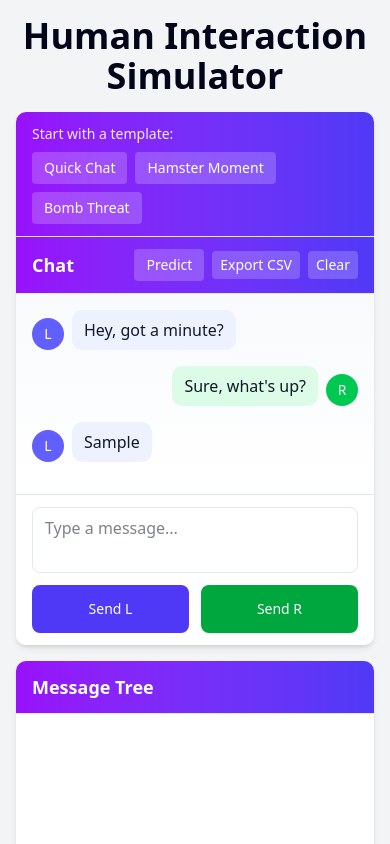
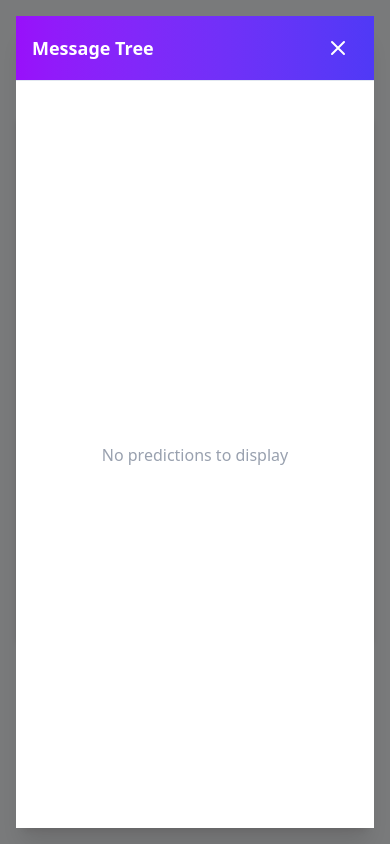
Before and after one commit to questionable-innovations/watchful-halloween-2025, a SvelteKit app in the folder frontend/: page / in a window 390 px wide. Both pictures are taken after typing "Sample" into the empty fields and a click on the button "Send L". Shown: the top 844 px of the page. Built offline with nearby package versions, Linux system fonts and the light colour scheme; no server answers.

Commit message:
terribly responsive

```diff
--- a/frontend/src/lib/components/message-tree.svelte
+++ b/frontend/src/lib/components/message-tree.svelte
@@ -218,7 +218,7 @@
   const translateY = $derived(orientation === 'horizontal' ? chartHeight / 2 : 0);
 </script>
 
-<div class={cls('w-full h-full overflow-auto', className)} bind:clientWidth={chartWidth} bind:clientHeight={chartHeight}>
+<div class={cls('w-full h-full overflow-auto touch-pan-x touch-pan-y', className)} bind:clientWidth={chartWidth} bind:clientHeight={chartHeight}>
   <div class="w-full h-full">
   <Chart
     padding={{ top: 24, bottom: 24, left: 10, right: 24 }}
--- a/frontend/src/routes/+page.svelte
+++ b/frontend/src/routes/+page.svelte
@@ -14,6 +14,7 @@
     let predictions: MessagePredictions = [];
     let messagesEnd: HTMLDivElement | null = null;
     let isLoadingPredictions = false;
+    let showMobileModal = false;
 
     const chartConfig = {
         desktop: { label: "Desktop", color: "var(--chart-1)" },
@@ -218,6 +219,10 @@
             console.error('Error fetching predictions:', error);
         } finally {
             isLoadingPredictions = false;
+            // Open modal on mobile after predictions are loaded
+            if (window.innerWidth < 1024) {
+                showMobileModal = true;
+            }
         }
     }
 
@@ -357,8 +362,8 @@
             </form>
         </div>
 
-        <!-- Message Tree Section - Right Side -->
-        <div class="flex-1 bg-white rounded-lg shadow-md overflow-hidden flex flex-col min-h-[500px] lg:min-h-0">
+        <!-- Message Tree Section - Right Side (Desktop Only) -->
+        <div class="hidden lg:flex flex-1 bg-white rounded-lg shadow-md overflow-hidden flex-col min-h-[500px] lg:min-h-0">
             <div class="flex items-center justify-between px-4 py-3 border-b bg-gradient-to-r from-purple-600 to-indigo-600 text-white">
                 <h2 class="text-lg font-semibold">
                     {#if predictions.length > 0}
@@ -368,7 +373,7 @@
                     {/if}
                 </h2>
             </div>
-            <div class="flex-1 p-4 bg-white overflow-auto">
+            <div class="flex-1 p-4 bg-white overflow-auto touch-pan-x touch-pan-y">
                 {#if predictions.length > 0}
                     <MessageTree predictions={treeDisplay} orientation="horizontal" onNodeClick={handleNodeClick} />
                 {:else}
@@ -381,6 +386,44 @@
     </div>
 </div>
 
+<!-- Mobile Modal for Message Tree -->
+{#if showMobileModal}
+    <div class="fixed inset-0 bg-black/50 z-50 lg:hidden" onclick={() => showMobileModal = false}>
+        <div class="fixed inset-4 bg-white rounded-lg shadow-xl flex flex-col" onclick={(e) => e.stopPropagation()}>
+            <div class="flex items-center justify-between px-4 py-3 border-b bg-gradient-to-r from-purple-600 to-indigo-600 text-white">
+                <h2 class="text-lg font-semibold">
+                    {#if predictions.length > 0}
+                        Message Tree ({predictions.length} predictions)
+                    {:else}
+                        Message Tree
+                    {/if}
+                </h2>
+                <button
+                    class="text-white hover:bg-white/20 rounded-full p-2"
+                    onclick={() => showMobileModal = false}
+                    aria-label="Close modal"
+                >
+                    <svg class="w-6 h-6" fill="none" stroke="currentColor" viewBox="0 0 24 24">
+                        <path stroke-linecap="round" stroke-linejoin="round" stroke-width="2" d="M6 18L18 6M6 6l12 12" />
+                    </svg>
+                </button>
+            </div>
+            <div class="flex-1 p-4 bg-white overflow-auto touch-pan-x touch-pan-y">
+                {#if predictions.length > 0}
+                    <MessageTree predictions={treeDisplay} orientation="horizontal" onNodeClick={(nodeId) => {
+                        handleNodeClick(nodeId);
+                        showMobileModal = false;
+                    }} />
+                {:else}
+                    <div class="flex items-center justify-center h-full text-gray-400">
+                        <p>No predictions to display</p>
+                    </div>
+                {/if}
+            </div>
+        </div>
+    </div>
+{/if}
+
 <style>
     /* small helpers to keep template classes concise */
     .left { justify-content: flex-start; }
```
